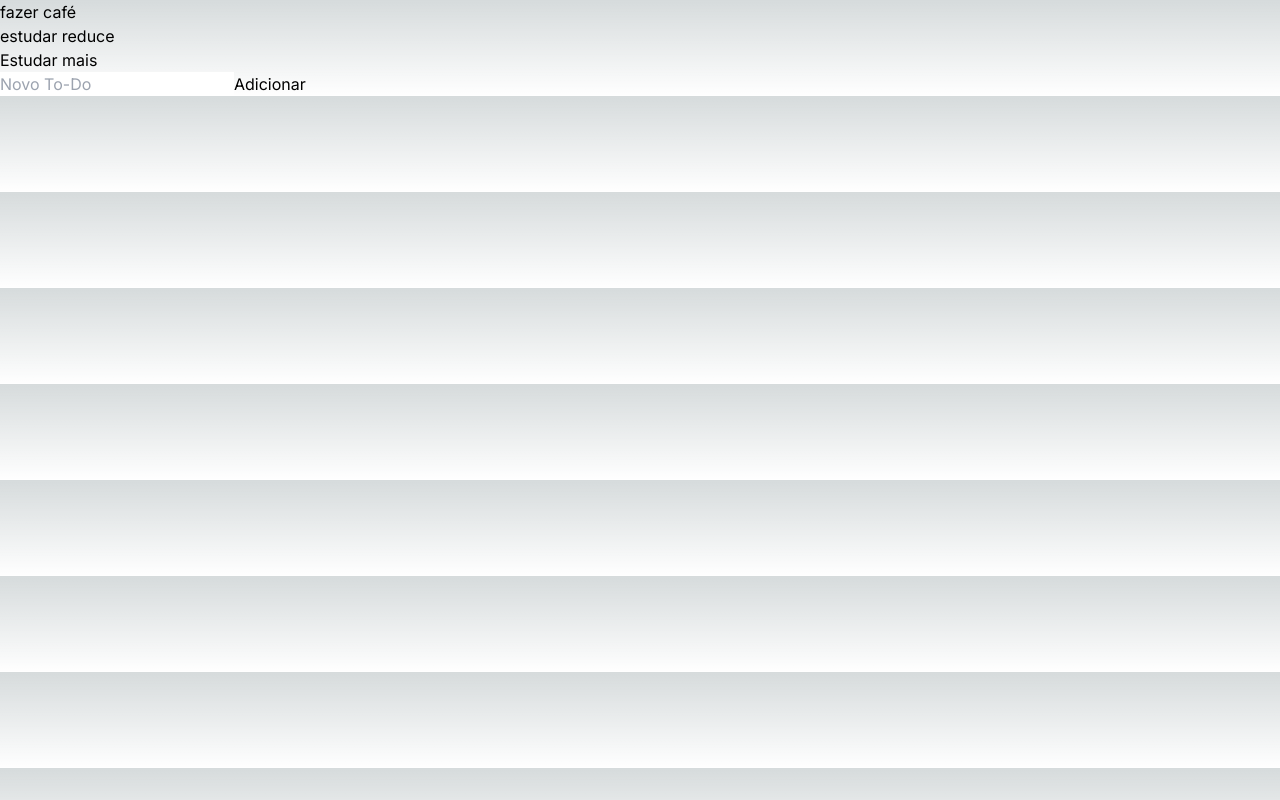
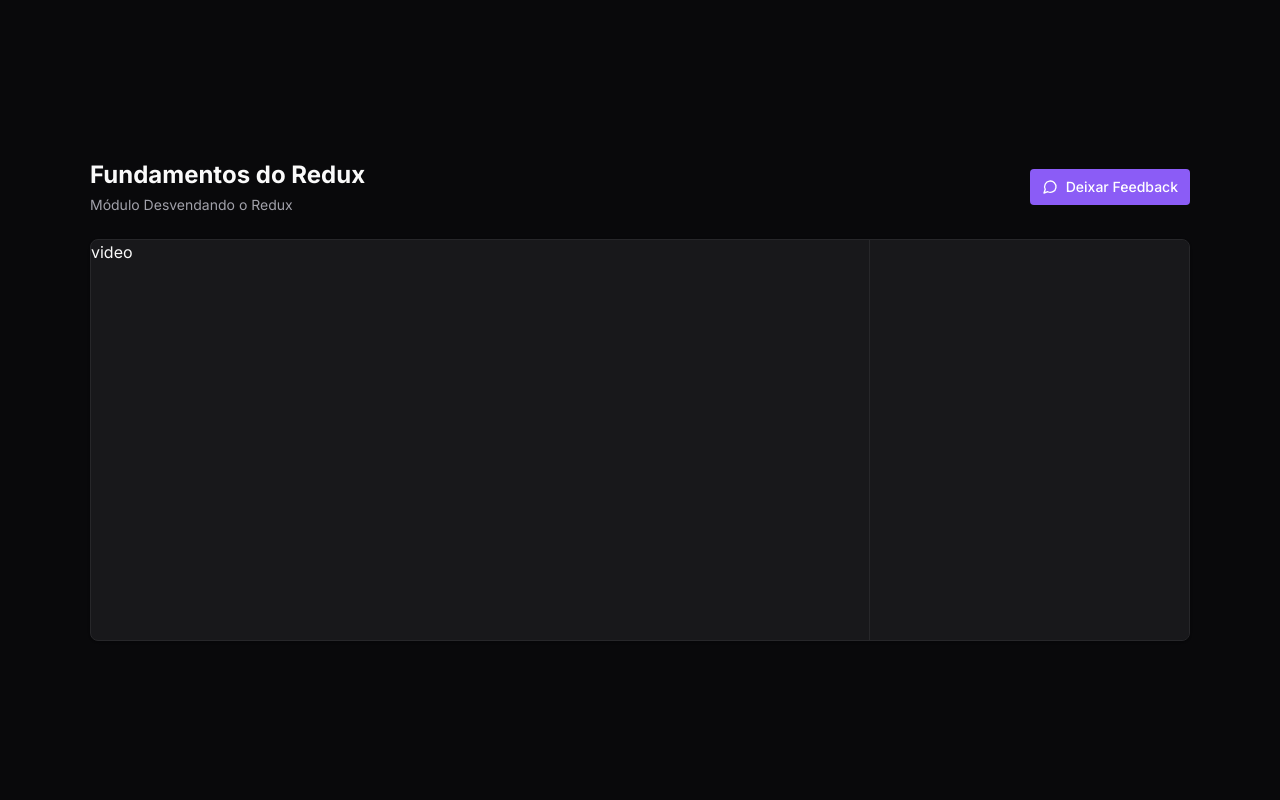
Before and after one commit to matheusmfl/redux-zustand-study, a Next.js app: page / in a window 1280 px wide. Built offline with nearby package versions, Linux system fonts and the light colour scheme.

Commit message:
Update project, create videoPlayer components

```diff
--- a/package.json
+++ b/package.json
@@ -15,6 +15,7 @@
     "@types/react-dom": "18.2.6",
     "autoprefixer": "10.4.14",
     "eslint-config-next": "13.4.7",
+    "lucide-react": "^0.257.0",
     "next": "13.4.7",
     "postcss": "8.4.24",
     "react": "18.2.0",
--- a/src/app/globals.css
+++ b/src/app/globals.css
@@ -2,26 +2,6 @@
 @tailwind components;
 @tailwind utilities;
 
-:root {
-  --foreground-rgb: 0, 0, 0;
-  --background-start-rgb: 214, 219, 220;
-  --background-end-rgb: 255, 255, 255;
+body{
+-webkit-font-smoothing: antialiased;
 }
-
-@media (prefers-color-scheme: dark) {
-  :root {
-    --foreground-rgb: 255, 255, 255;
-    --background-start-rgb: 0, 0, 0;
-    --background-end-rgb: 0, 0, 0;
-  }
-}
-
-body {
-  color: rgb(var(--foreground-rgb));
-  background: linear-gradient(
-      to bottom,
-      transparent,
-      rgb(var(--background-end-rgb))
-    )
-    rgb(var(--background-start-rgb));
-}
--- a/src/app/page.tsx
+++ b/src/app/page.tsx
@@ -1,13 +1,35 @@
-'use client'
-
-import { AddTodo } from '@/components/AddTodo'
-import { TodoList } from '@/components/TodoList'
+import { MessageCircle } from 'lucide-react'
 
 export default function Home() {
   return (
-    <>
-      <TodoList />
-      <AddTodo />
-    </>
+    <div className="h-screen bg-zinc-950 text-zinc-50 flex justify-center items-center">
+      <div className="flex w-[1100px] flex-col gap-6">
+        <div className="flex items-center justify-between">
+          {/* Header */}
+          <div className="flex flex-col gap-1 ">
+            <h1 className="text-2xl font-bold">Fundamentos do Redux</h1>
+            <span className="text-sm text-zinc-400">
+              Módulo Desvendando o Redux
+            </span>
+          </div>
+          <button className="flex items-center gap-2 rounded bg-violet-500 px-3 py-2 text-sm font-medium text-white hover:bg-violet-600">
+            <MessageCircle className="w-4 h-4" />
+            Deixar Feedback
+          </button>
+        </div>
+
+        <main
+          className="relative flex overflow-hidden rounded-lg
+        border border-zinc-800 bg-zinc-900 shadow"
+        >
+          <div className="flex-1">video</div>
+          <aside className="w-80 border-l border-zinc-800 bg-zinc-900 h-[400px]">
+            <div>
+              <button className="flex w-full items-center"></button>
+            </div>
+          </aside>
+        </main>
+      </div>
+    </div>
   )
 }
--- a/src/components/AddTodo.tsx
+++ /dev/null
@@ -1,26 +0,0 @@
-'use client'
-import { add } from '@/store'
-import { FormEvent, useState } from 'react'
-import { useDispatch } from 'react-redux'
-
-export function AddTodo() {
-  const [newTodo, setNewTodo] = useState('')
-
-  const dispatch = useDispatch()
-  function handleNewTodo(e: FormEvent) {
-    e.preventDefault()
-    dispatch(add(newTodo))
-    setNewTodo('')
-  }
-  return (
-    <form action="" onSubmit={handleNewTodo} className="text-black">
-      <input
-        type="text"
-        placeholder="Novo To-Do"
-        value={newTodo}
-        onChange={(e) => setNewTodo(e.target.value)}
-      />
-      <button type="submit">Adicionar</button>
-    </form>
-  )
-}
--- a/src/components/TodoList.tsx
+++ /dev/null
@@ -1,16 +0,0 @@
-import { useAppSelector } from '@/store'
-
-export function TodoList() {
-  const todos = useAppSelector((store) => {
-    return store.todo
-  })
-
-  console.log(todos)
-  return (
-    <ul>
-      {todos.map((todo, index) => {
-        return <li key={index}> {todo}</li>
-      })}
-    </ul>
-  )
-}
--- a/src/store/index.ts
+++ b/src/store/index.ts
@@ -1,23 +1,9 @@
 import { configureStore, createSlice } from '@reduxjs/toolkit'
 import { useSelector, TypedUseSelectorHook } from 'react-redux'
 
-const todoSlice = createSlice({
-  name: 'todo',
-  initialState: ['fazer café', 'estudar reduce', 'Estudar mais'],
-  reducers: {
-    add: (state, action) => {
-      console.log(action)
-      state.push(action.payload)
-    },
-  },
+export const store = configureStore({
+  reducer: {},
 })
-export const store = configureStore({
-  reducer: {
-    todo: todoSlice.reducer,
-  },
-})
-
-export const { add } = todoSlice.actions
 
 export type RootState = ReturnType<typeof store.getState>
 export const useAppSelector: TypedUseSelectorHook<RootState> = useSelector
```
Also changed, not shown: 1 other file (tests, documents, lock files or other folders).
